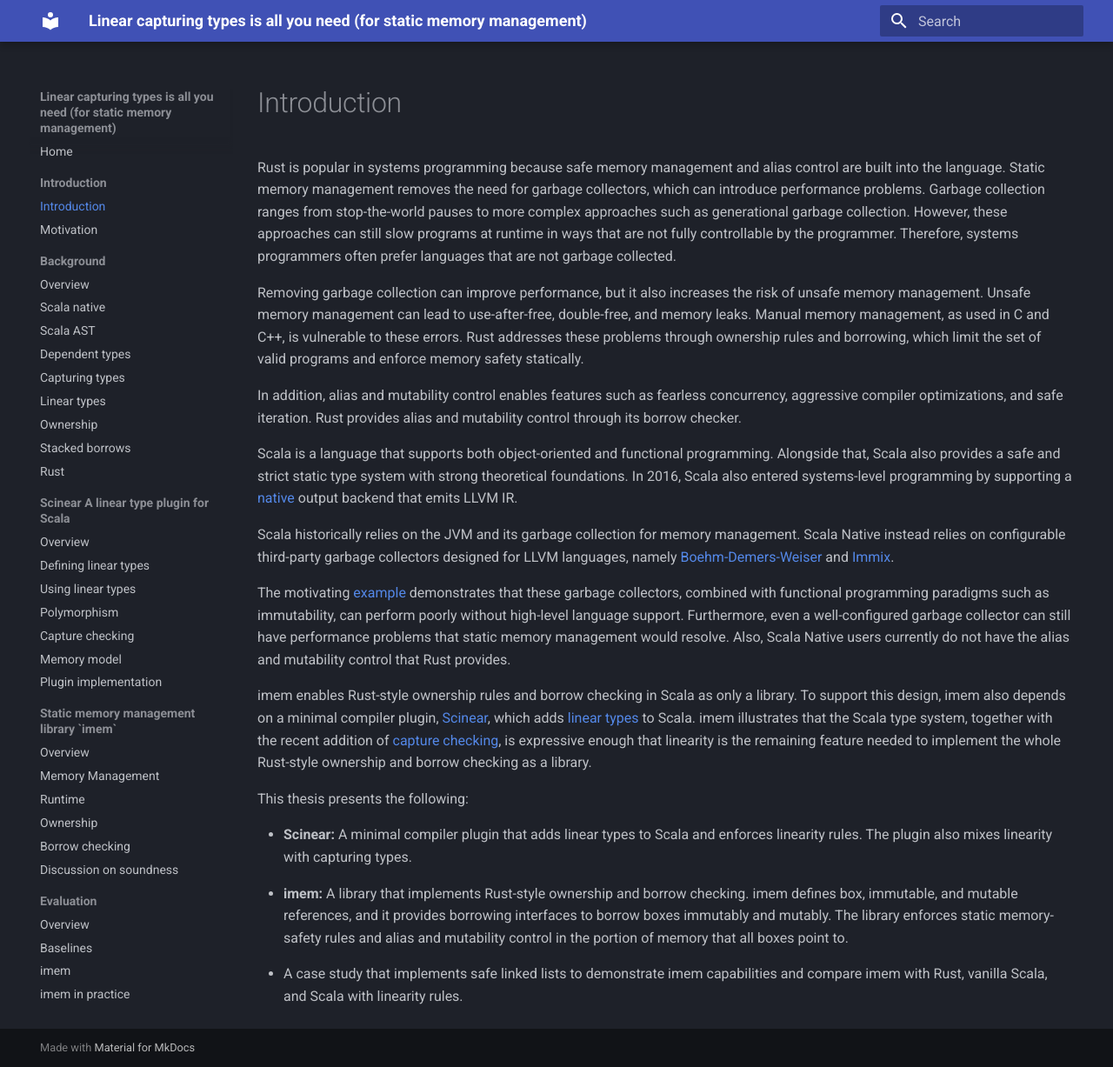
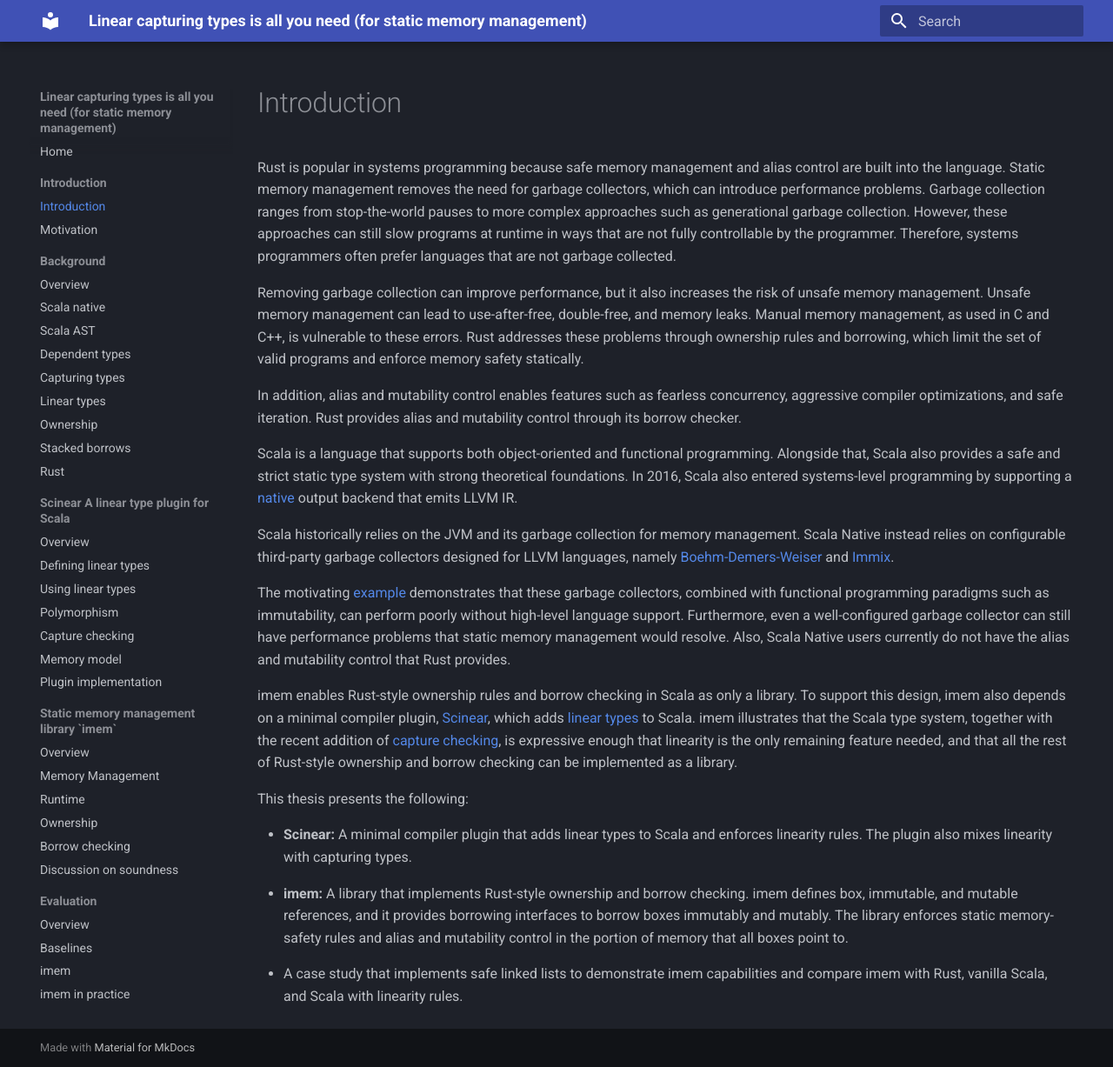
Before and after one commit to amsen20/masters-thesis, an MkDocs documentation site: the page built from docs/introduction/index.md, in a window 1280 px wide and 1227 px high. Shown: the whole window at 87% size. Built offline with MkDocs 1.6.1 and Material for MkDocs 9.7.7, drawn with Linux system fonts in a browser that asks for light colours.

Commit message:
Update docs/introduction/index.md
Co-authored-by: Ondřej Lhoták <olhotak@uwaterloo.ca>

```diff
--- a/docs/introduction/index.md
+++ b/docs/introduction/index.md
@@ -27,7 +27,7 @@ Also, Scala Native users currently do not have the alias and mutability control
 
 imem enables Rust-style ownership rules and borrow checking in Scala as only a library.
 To support this design, imem also depends on a minimal compiler plugin, [Scinear](../scinear/index.md), which adds [linear types](../background/linear-types.md) to Scala.
-imem illustrates that the Scala type system, together with the recent addition of [capture checking](../background/capturing-types.md), is expressive enough that linearity is the remaining feature needed to implement the whole Rust-style ownership and borrow checking as a library.
+imem illustrates that the Scala type system, together with the recent addition of [capture checking](../background/capturing-types.md), is expressive enough that linearity is the only remaining feature needed, and that all the rest of Rust-style ownership and borrow checking can be implemented as a library.
 
 This thesis presents the following:
 
```
